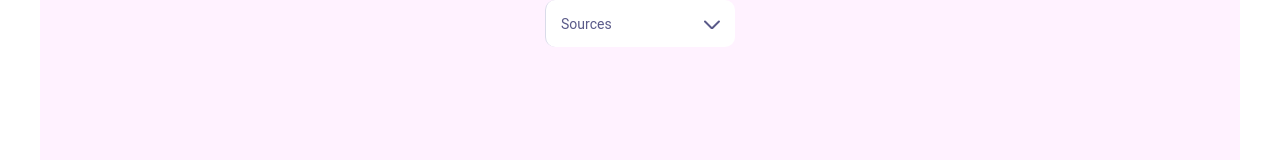
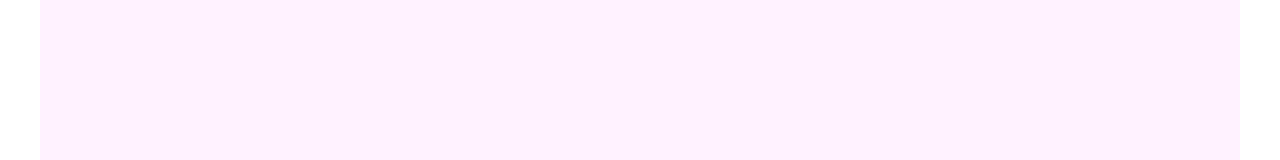
Before and after one commit to omershafrir-moveo/dispatcher-app, a React (Create React App) app: page / in a window 1280 px wide. Shown: the top 160 px of the page. Built offline with nearby package versions, Linux system fonts and the light colour scheme.

Commit message:
fixed last comments

```diff
--- a/src/App.tsx
+++ b/src/App.tsx
@@ -1,49 +1,17 @@
 import "./App.css";
 import { Container } from "@mui/material";
 import DispatcherButton from "./components/DispatcherButton/DispatcherButton";
-import React , { useState } from "react";
+import React, { useState } from "react";
 import DropDownMenu from "./components/DropdownMenu/DropDownMenu";
 import SearchBar from "./components/SearchBar/SearchBar/SearchBar";
 import { SelectOptionType } from "./global-data";
 
-const mockOptions: SelectOptionType[] = [
-  {
-    key: 1,
-    title: "Sports",
-    value: "sports",
-  },
-  {
-    key: 2,
-    title: "Everything",
-    value: "every",
-  },
-  {
-    key: 3,
-    title: "Top",
-    value: "top",
-  },
-];
-
 function App() {
-  const [val, setVal] = useState<SelectOptionType>({
-    key: -1,
-    title: "",
-    value: "",
-  });
   return (
     <Container
       className="App"
       sx={{ backgroundColor: "#FFF2FF", height: "100vh" }}
-    >
-      {/* <SearchBar /> */}
-      <DropDownMenu
-        defaultItemName={{ key: -1, title: "Sources", value: "" }}
-        itemsNames={mockOptions}
-        selectedOption={val}
-        handleSelectedOptionChange={(item: SelectOptionType) => setVal(item)}
-        theme="default"
-      />
-    </Container>
+    ></Container>
   );
 }
 
--- a/src/components/DropdownMenu/DropDownMenu.tsx
+++ b/src/components/DropdownMenu/DropDownMenu.tsx
@@ -1,4 +1,4 @@
-import React , { useState } from "react";
+import React, { useState } from "react";
 import { SelectOptionType } from "../../global-data";
 
 import DropdownOption from "../DropdownOption/DropdownOption";
@@ -25,10 +25,16 @@ const DropDownMenu: React.FC<DropDownProps> = (props) => {
     props.handleSelectedOptionChange(item);
   };
 
+  // on first render shlould be 'defaultItemName', after change should be state value
+  const inputOptionValue =
+    props.selectedOption.title != ""
+      ? props.selectedOption
+      : props.defaultItemName;
+
   return (
     <DropDownMenuContainer>
       <DropdownOption
-        value={props.selectedOption.title != "" ? props.selectedOption : props.defaultItemName}
+        value={inputOptionValue}
         isInputBox={true}
         handleClick={onInputBoxClick}
         theme={
```
